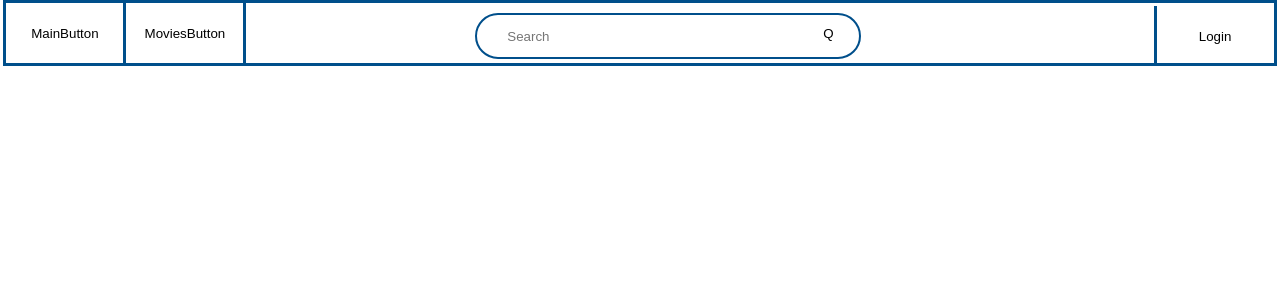
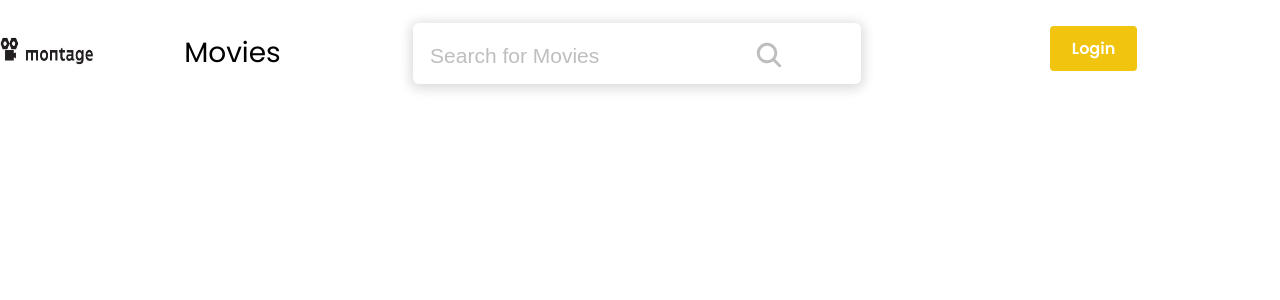
Before and after one commit to haungrui2/Montage, a React (Create React App) app in the folder montage/: page /Upload in a window 1280 px wide. Shown: the top 300 px of the page. Built offline with nearby package versions, Linux system fonts and the light colour scheme.

Commit message:
update new navbar. 0730

```diff
--- a/montage/package.json
+++ b/montage/package.json
@@ -14,9 +14,11 @@
     "jwt-decode": "^3.1.2",
     "react": "^18.1.0",
     "react-dom": "^18.1.0",
+    "react-icons": "^4.4.0",
     "react-redux": "^8.0.2",
     "react-router-dom": "^6.3.0",
     "react-scripts": "5.0.1",
+    "react-spinners": "^0.13.3",
     "redux": "^4.2.0",
     "styled-components": "^5.3.5",
     "web-vitals": "^2.1.4",
--- a/montage/src/components/Login/LoginIndex.js
+++ b/montage/src/components/Login/LoginIndex.js
@@ -13,7 +13,7 @@ const BoxContainer = styled.div`
   flex-direction: column;
   border-radius: 19px;
   background-color: #fff;
-  // box-shadow: 0 0 2px rgba(15, 15, 15, 0.28);
+  box-shadow: 0 0 5px rgba(15, 15, 15, 0.28);
   position: relative;
   overflow: hidden;
   margin: 30px;
--- a/montage/src/components/Navbar.js
+++ b/montage/src/components/Navbar.js
@@ -5,46 +5,107 @@ import {useNavigate} from 'react-router-dom';
 import {useDispatch, useSelector} from 'react-redux';
 import {getMoviesAsync}  from '../reducers/movies/thunks';
 import {handleOnChangeSearchMovieTitle} from '../actions';
+import logo from "./style/montageLogo.jpg";
+import {Nav, NavLink, NavMenu, NavBtn, NavBtnLink, SearchBarContainer,
+SearchInputContainer, SearchInput, SearchIcon} from "./style/navbarStyle"
+import {IoSearch} from "react-icons/io5";
+import axios from "axios";
+import {useState} from "react";
 
 export default function Navbar() {
   const dispatch = useDispatch();
   const navigate = useNavigate();
   const profileData = useSelector(state => state.others.profile.data);
   const searchState = useSelector(state => state.others.search);
+  // const [login, setLogin] = useState(false);
 
   let adminDisplay = "none";
   if (profileData.isAdmin){
       adminDisplay = "block";
   }
+  // if (profileData.isLogin) {
+  //   setLogin(true);
+  // }
 
-    const jumpToMain = () => {
-        navigate('/');
-    }
-    const jumpToLogin = () => {
-    navigate('/Login');
-    }
   const jumpToMovies = () => {
       navigate('/Movies');
   }
-    const jumpToUpload = () => {
-        navigate('/Upload');
+
+  const handleKeyPress = e => {
+    if (e.keyCode === 13) {
+      dispatch(getMoviesAsync(helper(searchState)));
+      jumpToMovies();
+    }
   }
 
+  // const handleLogout = async () => {
+  //   // fetch(`http://localhost:3001/users/logout${profileData._id}`, {method: 'GET'})
+  //   // .then((response) => response.json())
+  //   // .then(res => res.json())
+  //   // .catch(e => console.log(e))
+  //   setLogin(false);
+  //   const res = await axios.get(`http://localhost:3001/users/logout${profileData._id}`)
+  //   .catch((error) => {
+  //     console.log(error);
+  //   })
+  //   .then(res => {
+  //     res.json();
+  //   })
+  // };
+
+  // return (
+  //   <div className = "navbar">
+  //     <button id = "MainButton" onClick={jumpToMain}>MainButton</button>
+  //     <button id = "MoviesButton" onClick={() => {dispatch(getMoviesAsync()); jumpToMovies()}}>MoviesButton</button>
+  //     <div className = "SearchContainer">
+  //         <div className = "SearchForm">
+  //             <input type = "text" className = "SearchText" placeholder = "Search"
+  //             value={searchState.MovieTitle} onChange={(e) => dispatch(handleOnChangeSearchMovieTitle(e.target.value))}></input>
+  //             <button id = "SearchButton" onClick={() => {dispatch(getMoviesAsync(helper(searchState))); jumpToMovies()}}>Q</button>
+  //         </div>
+  //     </div>
+  //     <button id = "Upload" onClick={jumpToUpload} style={{display: adminDisplay}}>Upload</button>
+  //     <button id = "Login" onClick={jumpToLogin}>Login</button>
+  //   </div>
+  // )
   return (
-        <div className = "navbar">
-            <button id = "MainButton" onClick={jumpToMain}>MainButton</button>
-            {/* this will later be replaced by an image of the logo */}
-            <button id = "MoviesButton" onClick={() => {dispatch(getMoviesAsync()); jumpToMovies()}}>MoviesButton</button>
-            <div className = "SearchContainer">
-                <div className = "SearchForm">
-                    <input type = "text" className = "SearchText" placeholder = "Search"
-                    value={searchState.MovieTitle} onChange={(e) => dispatch(handleOnChangeSearchMovieTitle(e.target.value))}></input>
-                    <button id = "SearchButton" onClick={() => {dispatch(getMoviesAsync(helper(searchState))); jumpToMovies()}}>Q</button>
-                </div>
-            </div>
-            <button id = "Upload" onClick={jumpToUpload} style={{display: adminDisplay}}>Upload</button>
-            <button id = "Login" onClick={jumpToLogin}>Login</button>
-        </div>
+     <Nav>
+       <NavLink to="/">
+         <img className="image" src={logo} alt="logo image"/>
+       </NavLink>
+       <NavMenu>
+         <NavLink to="/Movies" onClick={() => {dispatch(getMoviesAsync())}}>
+           Movies
+         </NavLink>
+       </NavMenu>
+       <SearchBarContainer>
+         <SearchInputContainer>
+           <SearchInput placeholder="Search for Movies"
+           value={searchState.MovieTitle}
+           onChange={(e) => dispatch(handleOnChangeSearchMovieTitle(e.target.value))} />
+         </SearchInputContainer>
+       </SearchBarContainer>
+       <SearchIcon onClick={() => {dispatch(getMoviesAsync(helper(searchState)));
+         jumpToMovies()}} onKeyPress={handleKeyPress}>
+         <IoSearch/>
+       </SearchIcon>
+       <NavBtn>
+        <NavBtnLink to="/Upload" style={{display: adminDisplay}}>Upload</NavBtnLink>
+       </NavBtn>
+       <NavBtn>
+          <NavBtnLink to="/Login">Login</NavBtnLink>
+       </NavBtn>
+      </Nav>
+       // {login ? (
+       //   <NavBtn>
+       //    <NavBtnLink to="/">Logout</NavBtnLink>
+       //   </NavBtn>
+       // ) : (
+       //   <NavBtn>
+       //    <NavBtnLink to="/Login">Login</NavBtnLink>
+       //   </NavBtn>
+       // )}
+
   )
 }
 
--- a/montage/src/components/style/navbar.css
+++ b/montage/src/components/style/navbar.css
@@ -6,6 +6,14 @@
     height: 60px;
     width: 99vw;
     position: relative;
+  }
+
+  .image {
+    height: 100px;
+    width: 100%;
+    margin-left: -150px;
+    margin-top: -22px;
+    display: flex;
   }
 
   .SearchContainer {
```
Also changed, not shown: montage/src/components/style/montageLogo.jpg (added), 1 other file (tests, documents, lock files or other folders). Lines whose indentation alone changed are shown as unchanged.
